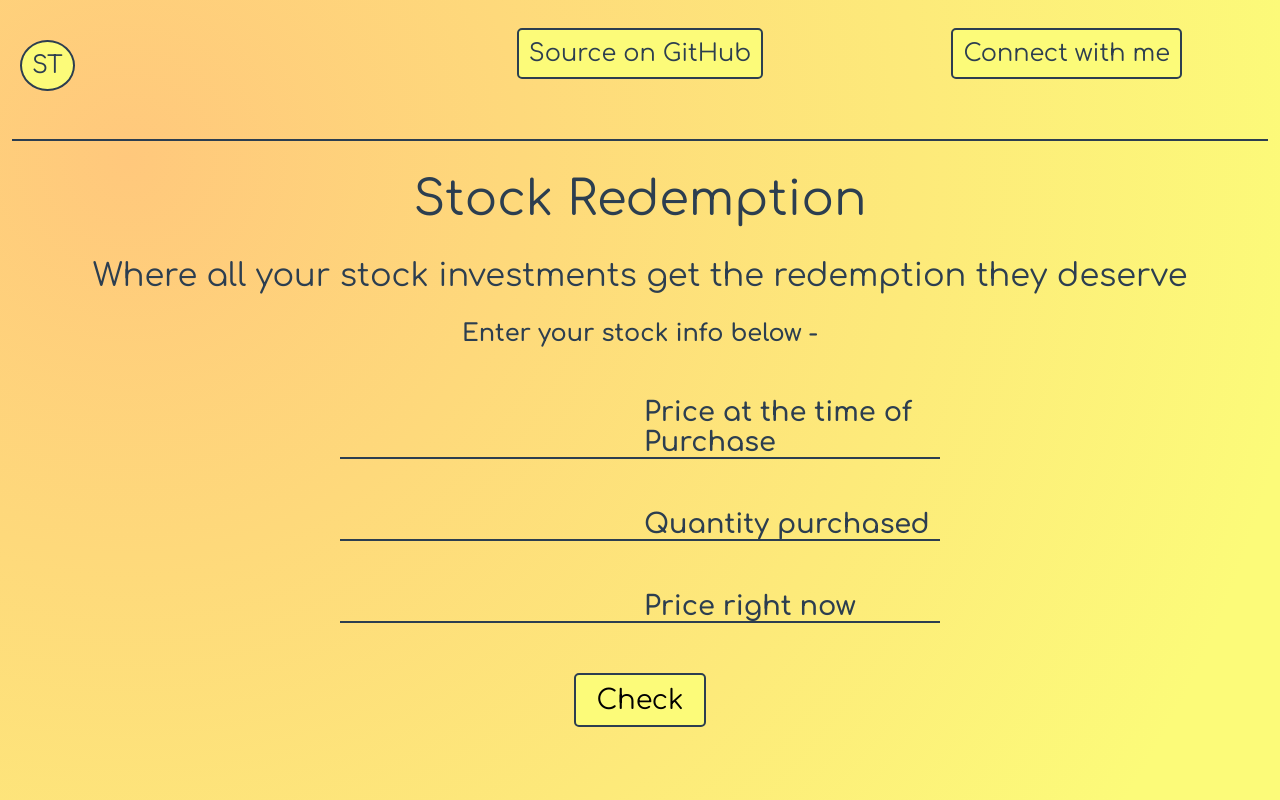
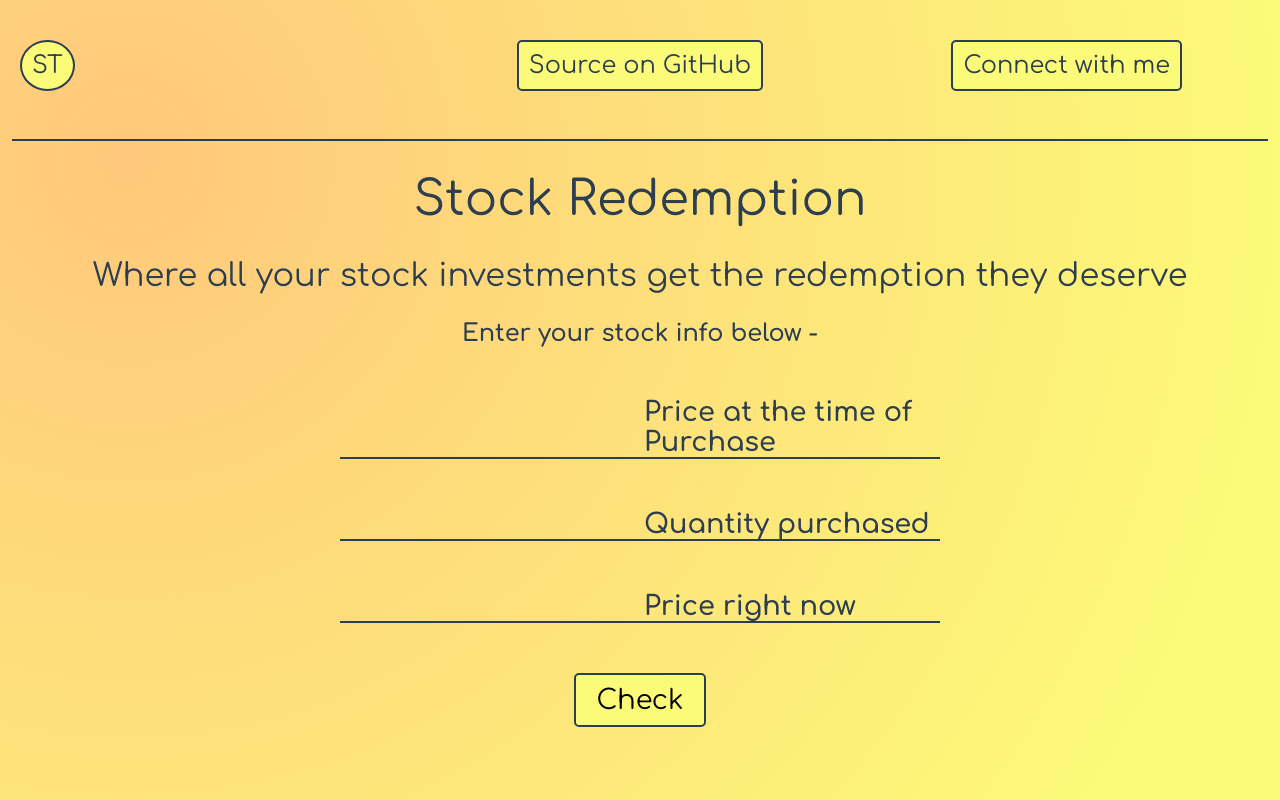
Before and after one commit to ShiviPro/stock-redemption, a plain HTML site: page index.html in a window 1280 px wide. Drawn offline with Linux system fonts and the light colour scheme.

Commit message:
fix: the source links in nav are now centered.

```diff
--- a/assets/stylesheets/index.css
+++ b/assets/stylesheets/index.css
@@ -59,7 +59,7 @@ hr {
 }
 
 .src-link {
-  margin: 20px;
+  margin: auto;
 }
 
 .src-link a,
@@ -73,7 +73,7 @@ hr {
 }
 
 .linked-in-link {
-  margin: 20px;
+  margin: auto;
 }
 
 .linked-in-link a:hover {
```
